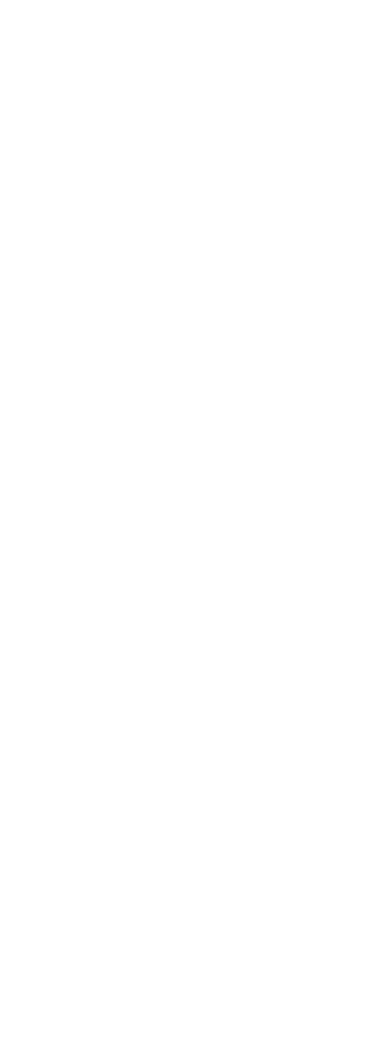
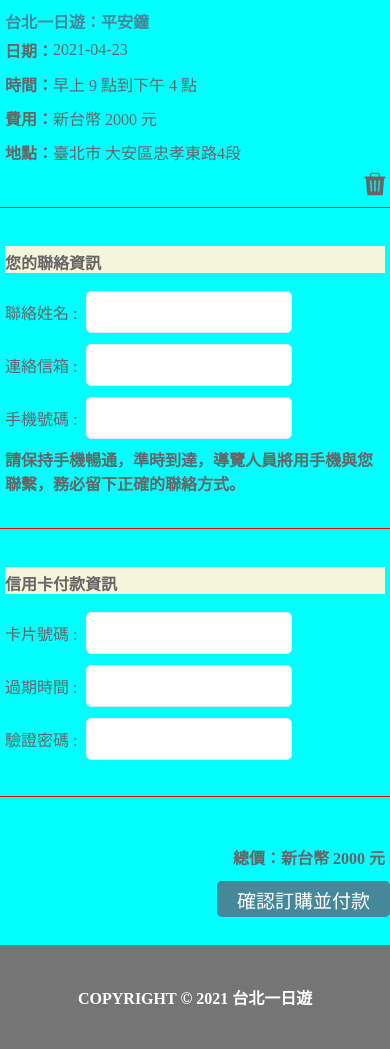
Before and after one commit to stella0320/taipei-day-trip, a Flask app: page /booking in a window 390 px wide. Before the commit the part shown is empty. Shown: the part 432-1481 px from the top of the page. Before the commit the page ends 844 px from the top, so only its background shows below. Run offline with Flask 3, Linux system fonts and the light colour scheme; parts of the project's set-up code (start-up, migrations or seed data) failed here and were passed over.

Commit message:
booking page

```diff
--- a/app.py
+++ b/app.py
@@ -6,15 +6,35 @@
 from flask import request
 from taipeiAttraction import TaipeiAttraction
 import time
+from datetime import datetime
 import jwt
+import logging
+import traceback
+today = datetime.now().strftime("%Y-%m-%d")
+
+
+logging.basicConfig(filename='./log/record-'+ today + '.log', level=logging.DEBUG, encoding='utf-8', format=f'%(asctime)s %(levelname)s %(name)s %(threadName)s : %(message)s')
+
+# for console setting
+console = logging.StreamHandler()
+console.setLevel(logging.DEBUG)
+
+# 設定輸出格式
+formatter = logging.Formatter('%(name)-12s: %(levelname)-8s %(message)s')
+# handler 設定輸出格式
+console.setFormatter(formatter)
+# 加入 hander 到 root logger
+logging.getLogger('').addHandler(console)
+
 
 app=Flask(__name__)
 app.config["JSON_AS_ASCII"]=False
 app.config["TEMPLATES_AUTO_RELOAD"]=True
 
-password = "jessie0320"
+password = "root"
 jwt_algorithms = "HS256"
 jwt_key = "secrect_key"
+
 
 # Pages
 @app.route("/")
@@ -27,7 +47,7 @@
 
 @app.route("/booking")
 def booking():
-	return render_template("booking.html")
+	return render_template("booking.html", time=str(time.time()))
 
 @app.route("/test")
 def test():
@@ -43,6 +63,7 @@
 		db_connect = TaipeiAttraction('localhost', 'root', password)
 		result = db_connect.findAllMrt()
 	except Exception as e:
+		app.logger.debug(str(e), exc_info=True)
 		return jsonify(error=True, message="請按照情境提供對應的錯誤訊息"), 500
 	return result
 
@@ -55,6 +76,7 @@
 		if not result:
 			return jsonify(error=True, message="請按照情境提供對應的錯誤訊息"), 400
 	except Exception as e:
+		app.logger.error(str(e), exc_info=True)
 		return jsonify(error=True, message="請按照情境提供對應的錯誤訊息"), 500
 
 	return result
@@ -67,6 +89,7 @@
 		db_connect = TaipeiAttraction('localhost', 'root', password)
 		result = db_connect.queryAttractionApi(page, keyword)
 	except Exception as e:
+		app.logger.error(str(e), exc_info=True)
 		return jsonify(error=True, message="請按照情境提供對應的錯誤訊息"), 500
 	return result
 
@@ -77,7 +100,6 @@
 		name = data['name']
 		mail = data['mail']
 		userPassword = data['password']
-
 		if not name:
 			return jsonify(error=True, message="註冊失敗，需要填寫姓名"), 400
 		elif (len(name) > 50):
@@ -97,11 +119,10 @@
 		user = db_connect.queryUserByEmail(mail)
 		if not user:
 			db_connect.insertNewUser(name, mail, userPassword)
-			# user = db_connect.queryUserByEmail(mail)
 		else:
 			return jsonify(error=True, message="註冊失敗，Email已經註冊帳戶"), 400
 	except Exception as e:
-		print('Exception:' + str(e))
+		app.logger.error(str(e), exc_info=True)
 		return jsonify(error=True, message=str(e)), 500
 	return "註冊成功，請登入系統";
 
@@ -136,6 +157,7 @@
 		encoded = jwt.encode(data, jwt_key, algorithm=jwt_algorithms)
 		return {"token" : encoded}
 	except Exception as e:
+		app.logger.error(str(e), exc_info=True)
 		return jsonify(error=True, message=str(e)), 500
 
 
@@ -156,7 +178,7 @@
 		if dataByToken and dataByToken['email']:
 			db_connect = TaipeiAttraction('localhost', 'root', password)
 			user = db_connect.queryUserByEmail(dataByToken['email'])
-
+			app.logger.info('Login User Name:%s', user['user_name'])
 		if user:
 			return {
 				'data' : {
@@ -167,7 +189,7 @@
 			}
 		return None
 	except Exception as e:
-		print(e)
+		app.logger.error(str(e), exc_info=True)
 		return jsonify(error=True, message=str(e)), 500
 
 app.run(host='0.0.0.0', port='3000')
--- /dev/null
+++ b/static/css/booking.css
@@ -0,0 +1,219 @@
+.font-text-style {
+    color: var(--secondary-color-gray-70, #666);
+    font-family: Noto Sans TC;
+    font-size: 16px;
+    font-style: normal;
+
+}
+
+.booking-hr {
+    width: 100%;
+    border: none;
+    border-top: 1px solid red;
+}
+
+.booking-content {
+    display: flex;
+    flex: none;
+    justify-content: center;
+    align-items: center;
+}
+
+
+
+.booking-content-sub  {
+    display: flex;
+    flex: none;
+    width: 1200px;
+    /* height: 200px; */
+    background-color: aqua;
+    justify-content: center;
+    align-items: center;
+    flex-direction: column;
+    @media (max-width:1200px) {
+        width: 100%;
+    }
+}
+
+.booking-main-content {
+    display: flex;
+    flex: none;
+    width: 1000px;
+    flex-direction: column;
+    @media (max-width:1200px) {
+        width: 100%;
+    }
+}
+
+.booking-sub-content {
+    display: flex;
+    flex: none;
+    width: calc(100%-10px);
+    /* min-height: 10px; */
+    /* background-color: blue; */
+    padding: 0px 5px 0px 5px;
+    margin: 30px 0px 30px 0px;
+}
+
+
+.booking-title {
+    display: flex;
+    flex: none;
+    height: 19px;
+    padding: 4px 0px 4px 0px;
+    margin-bottom: 5px;
+    background-color: beige;
+    color: var(--secondary-color-gray-70, #666);
+    font-weight: 700;
+    justify-content: flex-start;
+}
+
+.booking-main-info {
+    display: flex;
+    flex: none;
+    position: relative;
+    @media (max-width:600px) {
+        flex-direction: column;
+    }
+}
+
+.booking-main-info-image {
+    display: flex;
+    flex: none;
+    width: 40%;
+    /* height: 200px; */
+    position: relative;
+    @media (max-width:600px) {
+        width: 100%
+    }
+}
+
+.booking-main-info-image-img {
+    width: 100%;
+    height: auto;
+    object-fit: cover;
+    object-position: left top;
+}
+
+.booking-main-info-intro {
+    display: flex;
+    flex: none;
+    flex-direction: column;
+    width: calc(60%-30px);
+    padding-left: 30px;
+    @media (max-width:600px) {
+        padding-left: 0px;
+        width: 100%
+    }
+}
+
+.booking-main-info-intro-name {
+    color: var(--primary-color-cyan-70, #489);
+    font-family: Noto Sans TC;
+    font-size: 16px;
+    font-style: normal;
+    font-weight: 700;
+    /* text-align: ; */
+}
+
+.booking-main-info-intro-item {
+    display: flex;
+    flex: none;
+    height: 14px;
+    padding: 5px 0px 5px 0px;
+    margin: 5px 0px 5px 0px;
+
+}
+
+.booking-main-info-intro-title {
+    display: flex;
+    flex: none;
+    font-weight: 700;
+    justify-content: center;
+    align-items: center;
+}
+
+.booking-main-info-intro-text {
+    display: flex;
+    flex: none;
+    font-weight: 500;
+    /* justify-content: center; */
+    align-items: center;
+}
+
+.booking-main-info-delete {
+    display: flex;
+    flex: none;
+    width: 30px;
+    height: 30px;
+    position: absolute;
+    top: 0%;
+    left: 100%;
+    transform: translateX(-30px);/*  往左移動按鈕寬度 */
+
+    @media (max-width:600px) {
+        top: 100%;
+    }
+}
+
+.booking-content-item {
+    display: flex;
+    flex: none;
+    height: 38px;
+    align-items: center;
+    margin-top: 15px;
+}
+
+.booking-content-item-title {
+    font-weight: 500;
+    height: 24px;
+    width: 81px;
+    /* text-align: center; */
+}
+
+.booking-content-item-input > input {
+    height: 38px;
+    width: 200px;
+    border-radius: 5px;
+    border: 1px solid var(--Gray-300, #E8E8E8);
+    background: var(--White, #FFF);
+}
+
+.booking-sub-content-column {
+    flex-direction: column;
+}
+
+.booking-summary-item {
+    display: flex;
+    width: 100%;
+    align-items: flex-start;
+    justify-content: flex-end;
+}
+
+.booking-summary {
+    height: 100px;
+    margin-top: 40px;
+}
+.booking-summary-price {
+    display: flex;
+    flex: none;
+    width: 157px;
+    height: 14px;
+    font-weight: 700;
+    margin-bottom: 22px;
+}
+
+.booking-summary-btn {
+    display: flex;
+    flex: none;
+    width: 133px;
+    height: 16px;
+    padding: 10px 20px 10px 20px;
+    border-radius: 5px;
+    font-weight: 400;
+    color: var(--additional-color-white, #FFF);
+    align-items: center;
+    font-size: 19px;
+    justify-content: center;
+    background: var(--primary-color-cyan-70, #489);
+}
--- /dev/null
+++ b/static/js/booking.js
@@ -0,0 +1,12 @@
+// userAuthWithToken
+
+
+let initBookingIntroduction = async function(name) {
+    // const name = document.getElementById('name').value;
+    // console.log(document.getElementById('name'));
+    const bookingIntroduction = document.getElementById('bookingIntroduction');
+
+    const introText = document.createTextNode('您好，' + name + '，待預訂的行程如下');
+    bookingIntroduction.appendChild(introText);
+    // 在header.js執行
+}
--- a/static/js/header.js
+++ b/static/js/header.js
@@ -46,6 +46,14 @@
                     const headerLoginBtn = document.getElementById('headerLoginBtn');
                     headerLoginBtn.innerText = user['name'] + '/登出系統';
                     headerLoginBtn.setAttribute('value', 'logout');
+
+                    const name = document.getElementById('name');
+                    name.setAttribute('value', user['name']);
+
+                     // TODO 要修改
+                    if (!!initBookingIntroduction) {
+                        initBookingIntroduction(user['name']);
+                    }
                 }
             } else {
                 console.log('500');
--- a/templates/booking.html
+++ b/templates/booking.html
@@ -0,0 +1,115 @@
+<!DOCTYPE html>
+<html>
+
+
+    <head>
+        <meta name="viewport" content="width=device-width, initial-scale=1.0"/>
+        <meta charset="utf-8" />
+        <title>台北一日遊</title>
+        <link rel="stylesheet" type="text/css" href="/static/css/header.css?cache={{time}}"/>
+        <link rel="stylesheet" type="text/css" href="/static/css/loginModal.css?cache={{time}}"/>
+        <link rel="stylesheet" type="text/css" href="/static/css/booking.css?cache={{time}}"/>
+    </head>
+    <body>
+        {% include "loginModal.html" %}
+        {% include "header.html" %}
+
+        <div class="booking-content">
+            <div class="booking-content-sub">
+                <div class="booking-main-content">
+                    <div class="booking-sub-content booking-title" id="bookingIntroduction"></div>
+                    <div class="booking-sub-content booking-main-info" >
+                        <div class="booking-main-info-image" >
+                            <img class="booking-main-info-image-img" src="https://www.travel.taipei/d_upload_ttn/sceneadmin/image/A0/B0/C0/D7/E150/F719/71eb4b56-f771-43bc-856c-2fb265a5cc6e.jpg">
+                        </div>
+                        <div class="booking-main-info-intro">
+                            <div class="booking-main-info-intro-item booking-main-info-intro-name">台北一日遊：平安鐘</div>
+                            <div class="booking-main-info-intro-item">
+                                <div class="booking-main-info-intro-title font-text-style">日期：</div>
+                                <div class="booking-main-info-intro-text font-text-style">2021-04-23</div>
+                            </div>
+                            <div class="booking-main-info-intro-item">
+                                <div class="booking-main-info-intro-title font-text-style">時間：</div>
+                                <div class="booking-main-info-intro-text font-text-style">早上 9 點到下午 4 點</div>
+                            </div>
+                            <div class="booking-main-info-intro-item">
+                                <div class="booking-main-info-intro-title font-text-style">費用：</div>
+                                <div class="booking-main-info-intro-text font-text-style">新台幣 2000 元</div>
+                            </div>
+                            <div class="booking-main-info-intro-item">
+                                <div class="booking-main-info-intro-title font-text-style">地點：</div>
+                                <div class="booking-main-info-intro-text font-text-style">臺北市 大安區忠孝東路4段</div>
+                            </div>
+                        </div>
+                        <div class="booking-main-info-delete">
+                            <img class="booking-main-info-delete-btn" src="/static/image/icon_delete.png" />
+                        </div>
+                    </div>
+                </div>
+                <hr class="booking-hr">
+                <div class="booking-main-content">
+                    <div class="booking-sub-content booking-sub-content-column">
+                        <div class="booking-title font-text-style">您的聯絡資訊</div>
+                        <div class="booking-content-item">
+                            <div class="booking-content-item-title font-text-style">聯絡姓名 :</div>
+                            <div class="booking-content-item-input">
+                                <input type="text" class="font-text-style" />
+                            </div>
+                        </div>
+                        <div class="booking-content-item">
+                            <div class="booking-content-item-title font-text-style">連絡信箱 :</div>
+                            <div class="booking-content-item-input">
+                                <input type="email" class="font-text-style" />
+                            </div>
+                        </div>
+                        <div class="booking-content-item">
+                            <div class="booking-content-item-title font-text-style">手機號碼 :</div>
+                            <div class="booking-content-item-input">
+                                <input type="number" class="font-text-style" />
+                            </div>
+                        </div>
+                        <div class="booking-content-item font-text-style" style="font-weight: 700;">請保持手機暢通，準時到達，導覽人員將用手機與您聯繫，務必留下正確的聯絡方式。</div>
+                    </div>
+                </div>
+                <hr class="booking-hr">
+                <div class="booking-main-content">
+                    <div class="booking-sub-content booking-sub-content-column">
+                        <div class="booking-title font-text-style">信用卡付款資訊</div>
+                        <div class="booking-content-item">
+                            <div class="booking-content-item-title font-text-style">卡片號碼 :</div>
+                            <div class="booking-content-item-input">
+                                <input type="text" class="font-text-style" />
+                            </div>
+                        </div>
+                        <div class="booking-content-item">
+                            <div class="booking-content-item-title font-text-style">過期時間 :</div>
+                            <div class="booking-content-item-input">
+                                <input type="text" class="font-text-style" pattern="[0-9]{2}-[0-9]{2}" />
+                            </div>
+                        </div>
+                        <div class="booking-content-item">
+                            <div class="booking-content-item-title font-text-style">驗證密碼 :</div>
+                            <div class="booking-content-item-input">
+                                <input type="password" class="font-text-style" />
+                            </div>
+                        </div>
+                    </div>
+                </div>
+                <hr class="booking-hr">
+                <div class="booking-main-content booking-summary">
+                    <div class=" booking-summary-item">
+                        <div class="booking-summary-price font-text-style">總價：新台幣 2000 元</div>
+                    </div>
+                    <div class="booking-summary-item">
+                        <div class="booking-summary-btn font-text-style">確認訂購並付款</div>
+                    </div>
+                </div>
+            </div>
+        </div>
+        {% include "footer.html" %}
+    </body>
+    <script src="/static/js/booking.js?cache={{time}}"></script>
+    <script src="/static/js/header.js?cache={{time}}"></script>
+    <script src="/static/js/loginModal.js?cache={{time}}"></script>
+
+</html>
--- a/templates/header.html
+++ b/templates/header.html
@@ -1,5 +1,6 @@
 <div class="headerFrame">
     <div class="header">
+        <input type="hidden" id="name" value="" />
         <div class="title" id="title">台北一日遊</div>
         <div class="menu">
             <div class="menu-item-reserve">預定行程</div>
```
Also changed, not shown: test/logTest.py (added, +30 -0 lines), static/image/icon_delete.png (added), test/taipeiAttractionTest.py (renamed from taipeiAttractionTest.py).
